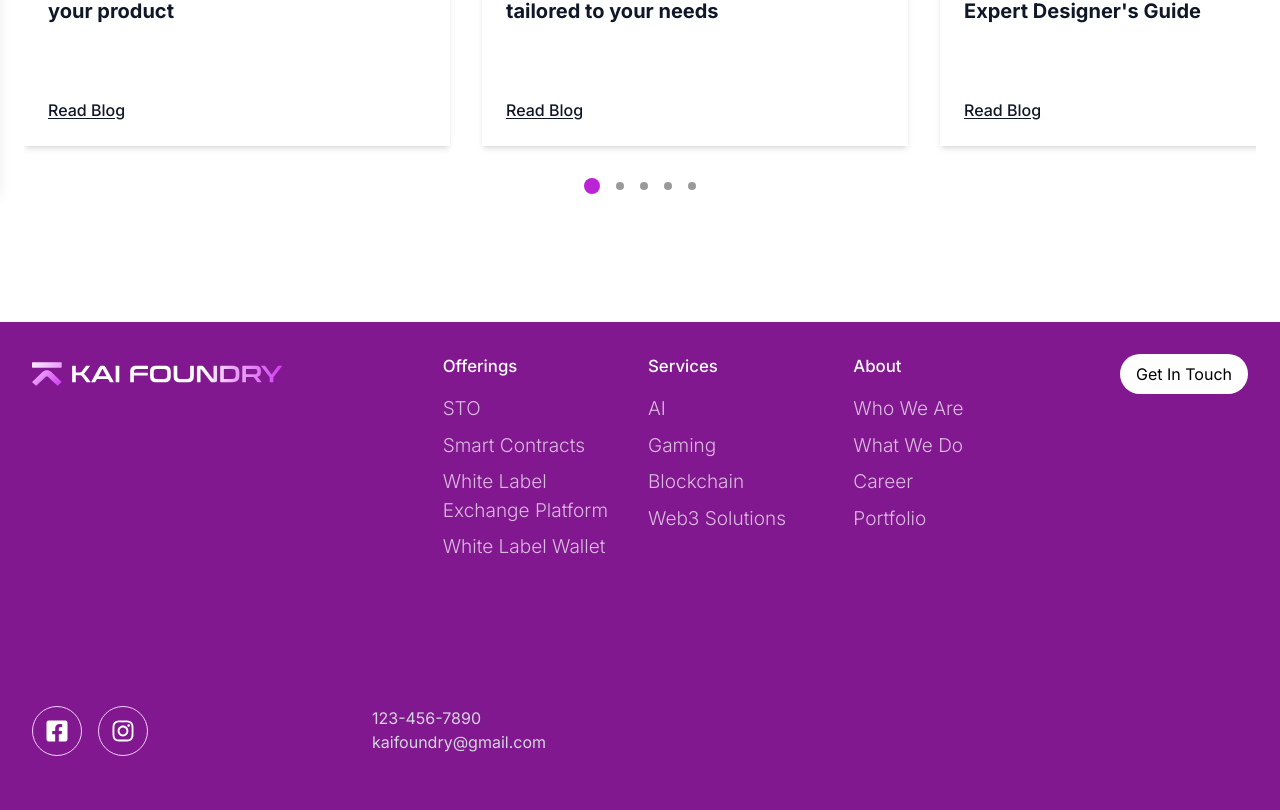
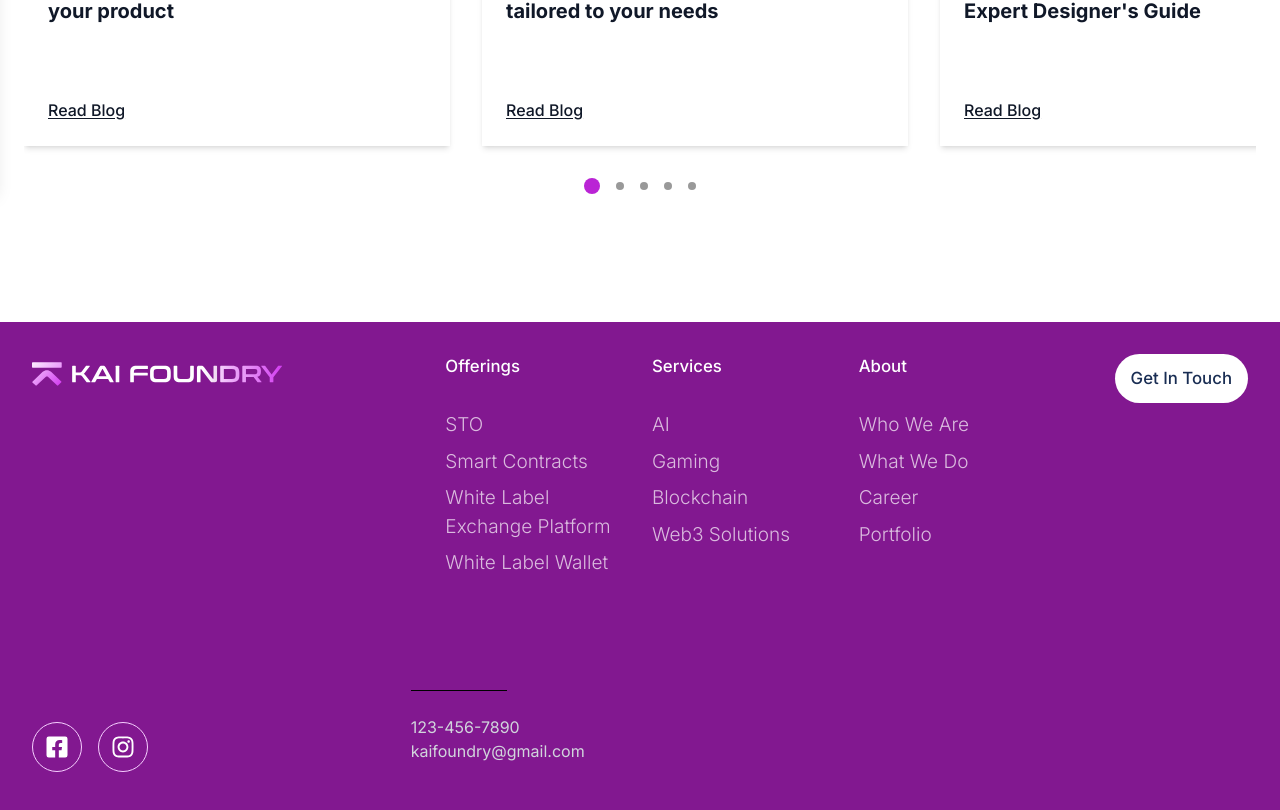
Before and after one commit to Anujofficialwork0214/kaifoundry-new-copy, a Next.js app: page /blog in a window 1280 px wide. Shown: the part 610-1420 px from the top of the page. Built offline with nearby package versions, Linux system fonts and the light colour scheme.

Commit message:
corrected navbar and blog prefetch for links

```diff
--- a/src/app/CareersScreen/JobListings.tsx
+++ b/src/app/CareersScreen/JobListings.tsx
@@ -1,4 +1,5 @@
 "use client";
+import Link from "next/link";
 
 const jobListings = [
   {
@@ -45,16 +46,13 @@ const JobListings = () => {
 </p>
 
 
-            <a href="CareersScreen/JobApplication">
-            <button
-  className="mt-4 px-10 py-2 text-white font-semibold rounded-full bg-[#D444F1] border-2  hover:bg-purple-700 hover:border-[#D444F1] transition duration-300"
->
-  Apply
-</button>
-
-
-
-            </a>
+            <Link href="CareersScreen/JobApplication" prefetch={true}>
+              <button
+                className="mt-4 px-10 py-2 text-white font-semibold rounded-full bg-[#D444F1] border-2  hover:bg-purple-700 hover:border-[#D444F1] transition duration-300"
+              >
+                Apply
+              </button>
+            </Link>
           </div>
         ))}
       </div>
--- a/src/app/blog/page.tsx
+++ b/src/app/blog/page.tsx
@@ -496,7 +496,7 @@ export default function BlogCarousel() {
       </h3>
 
 
-      <Link href={`/blog/${blog.id}`} className="mt-auto text-base font-medium text-gray-900 underline underline-offset-2 hover:text-purple-600">
+      <Link href={`/blog/${blog.id}`} prefetch={true} className="mt-auto text-base font-medium text-gray-900 underline underline-offset-2 hover:text-purple-600">
         Read Blog
       </Link>
     </div>
--- a/src/app/components/Footer.tsx
+++ b/src/app/components/Footer.tsx
@@ -12,12 +12,12 @@ interface FooterColumnProps {
 const FooterColumn: FC<FooterColumnProps> = ({ title, links }) => {
   return (
     <div>
-      <h3 className="font-[500] text-[14px] lg:text-[16.8px] mb-4">{title}</h3>
+      <h3 className="font-[500] text-[14px] lg:text-[16.8px] mb-7 lg:mb-8">{title}</h3>
       <ul className="flex flex-col gap-2">
         {links.map((link, index) => (
 
           <li key={index} className="text-[#FFFFFF] font-light opacity-70 text-[14px] lg:text-[19.02px] hover:underline transition duration-200">
-            <Link href={link.href}>{link.label}</Link>
+            <Link href={link.href} prefetch={true}>{link.label}</Link>
           </li>
         ))}
       </ul>
@@ -57,9 +57,9 @@ interface ContactInfoProps {
 
 const ContactInfo: FC<ContactInfoProps> = ({ phone, email }) => {
   return (
-    <div className="text-gray-300 flex flex-col items-start">
+    <div className="text-gray-300 flex flex-col items-start ">
       {/* Horizontal Separator */}
-      <hr className="border-t border-white sm:border-black block lg:hidden w-20 my-6" />
+      <hr className="border-t border-white lg:border-black block  w-24 my-6  lg:-mt-8" />
       <p>{phone}</p>
       <p>
         <a href={`mailto:${email}`} className="hover:text-white">
@@ -108,7 +108,7 @@ const Footer: FC = () => {
       className="bg-[#821890] text-white p-8"
       style={{ fontFamily: "Inter, sans-serif", minHeight: "500px" }}
     >
-      <div className="mx-auto grid grid-cols-12 lg:grid-cols-12 gap-6 sm:grid-cols-2 sm:gap-4">
+      <div className="mx-auto grid grid-cols-12 lg:grid-cols-12 lg:gap-6 sm:grid-cols-2 gap-8">
         {/* Logo - Start Aligned */}
         <div className="sm:col-span-4 flex justify-start order-1 col-span-6  ">
           <Image width={250} height={250}alt="logo" src="/svg/Logo.svg"  className="h-10"  draggable="false"/>
@@ -137,15 +137,15 @@ const Footer: FC = () => {
 
         <div className="sm:col-span-2 flex sm:order-6 justify-end order-2 col-span-6">
           <Button
-            className="bg-white text-black font-inter cursor-pointer"
+            className="bg-white py-1 lg:py-3 text-[12px] lg:text-[16.8px] text-[#192D53] font-inter font-[500] cursor-pointer"
             text="Get In Touch"
             href="/ContactUs"
           />
         </div>
       </div>
 
-      <div className="mx-auto grid grid-cols-12 mt-30 items-start text-left pt-6">
-        <div className="col-span-12 sm:col-span-6 flex flex-col lg:flex-row items-start  lg:gap-56 2xl:gap-88 gap-4">
+      <div className="mx-auto grid grid-cols-11 mt-30  items-start text-left pt-6">
+        <div className="lg:col-span-5  col-span-2 flex flex-col justify-between  lg:flex-row items-start  ">
           <SocialIcons />
           <ContactInfo phone="123-456-7890" email="kaifoundry@gmail.com" />
         </div>
```
